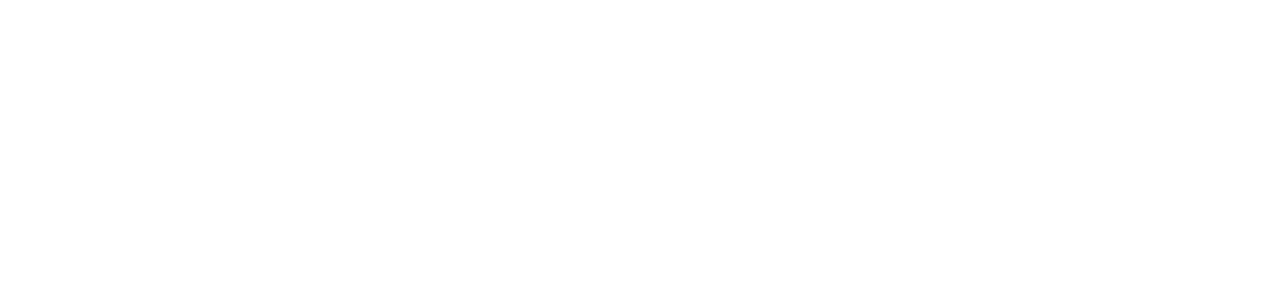
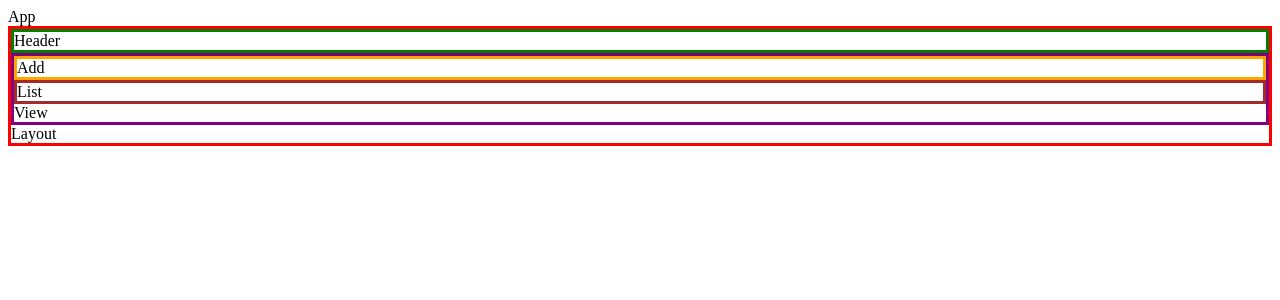
Before and after one commit to WC-3/alisha-take-home-react, a React (Create React App) app: page / in a window 1280 px wide. Shown: the top 300 px of the page. Built offline with nearby package versions, Linux system fonts and the light colour scheme.

Commit message:
create app skeleton

```diff
--- a/src/App.css
+++ b/src/App.css
@@ -0,0 +1,22 @@
+.layout {
+  display: grid;
+  grid-template-rows: 1fr 2fr;
+}
+
+.header {
+  grid-row: 1 / 3;
+}
+
+.view {
+  display: grid;
+  grid-template-rows: 1fr 2fr;
+  grid-row: 3 / 3;
+}
+
+.add {
+  grid-row: 1 / 3;
+}
+
+.list {
+  grid-row: 3 / 3;
+}
--- a/src/App.js
+++ b/src/App.js
@@ -3,8 +3,33 @@
 
 function App() {
   return (
+    // contains global styles / modes
     <div className="App">
-
+      App
+      {/* // contains page positioning with grid and flexbox */}
+      <div className="layout" style={{border: "3px solid red"}}>
+          Layout
+          {/* start Header */}
+            <div className="header" style={{border: "3px solid green"}}>
+              Header
+            </div>
+          {/* end Header */}
+          {/* start View */}
+          <div className="view" style={{border: "3px solid purple"}}>
+            View
+            {/* start Add */}
+            <div className="add" style={{border: "3px solid orange"}}>
+              Add
+            </div>
+            {/* end Add */}
+            {/* start List */}
+            <div className="list" style={{border: "3px solid brown"}}>
+              List
+            </div>
+            {/* end List */}
+          </div>
+          {/* end View */}
+        </div>
     </div>
   );
 }
```
